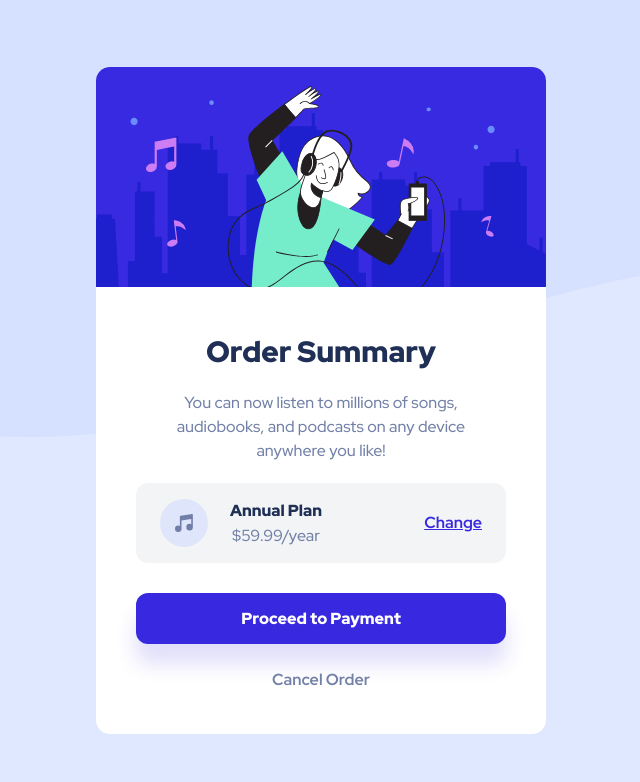
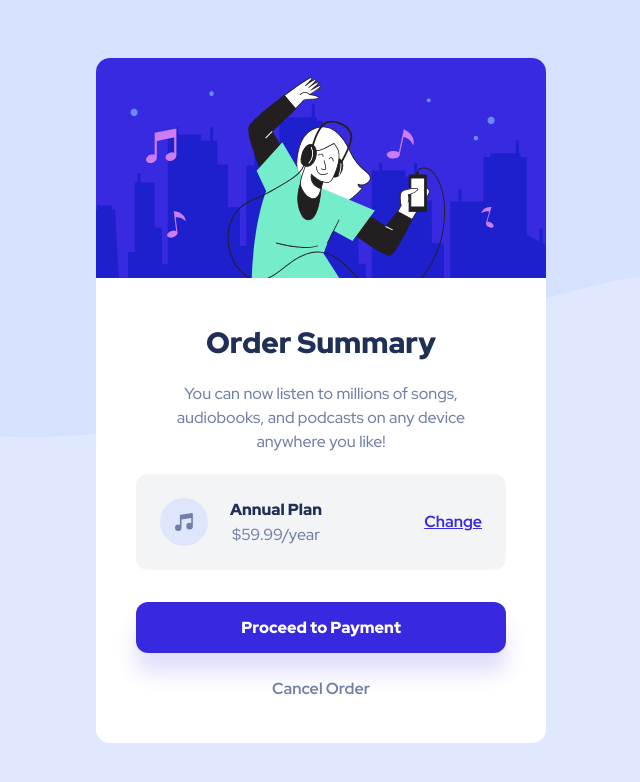
Before and after one commit to h4sitha/Order-summary-frontendmentor, a plain HTML site: page index.html in a window 1280 px wide. Shown: the whole page, without its empty margins (319-959 px from the left). Drawn offline with Linux system fonts and the light colour scheme.

Commit message:
Add more styling for the appearance

```diff
--- a/style.css
+++ b/style.css
@@ -61,11 +61,11 @@ h1 {
 #premium-plan {
     display: flex;
     gap: 10px;
-    padding: 16px 24px;
+    padding: 24px;
     align-items: center;
     background-color: hsla(223, 47%, 23%, 0.05);
     border-radius: 12px;
-    margin-bottom: 30px;
+    margin-bottom: 32px;
 }
 
 #premium-plan > a {
```
